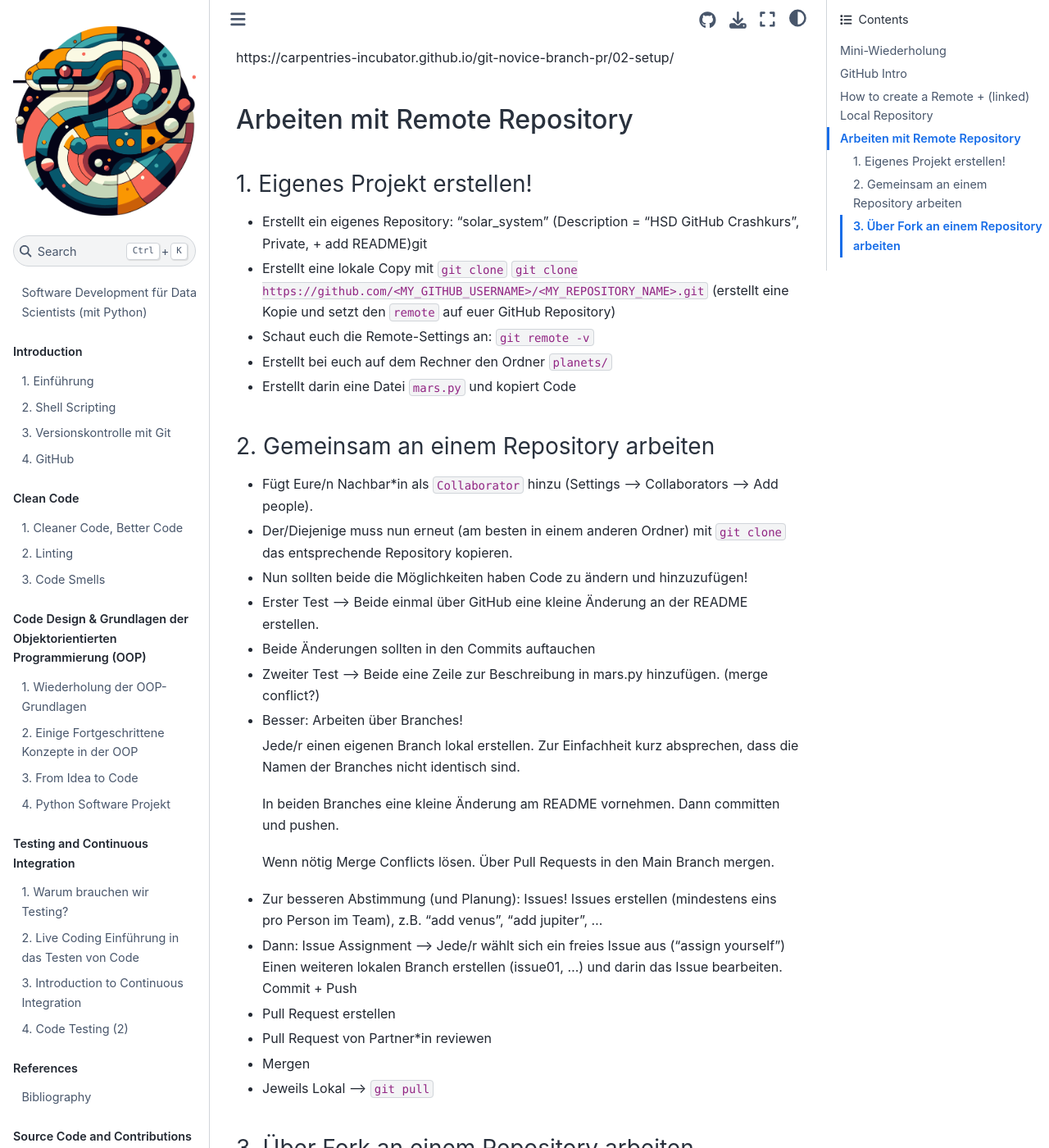
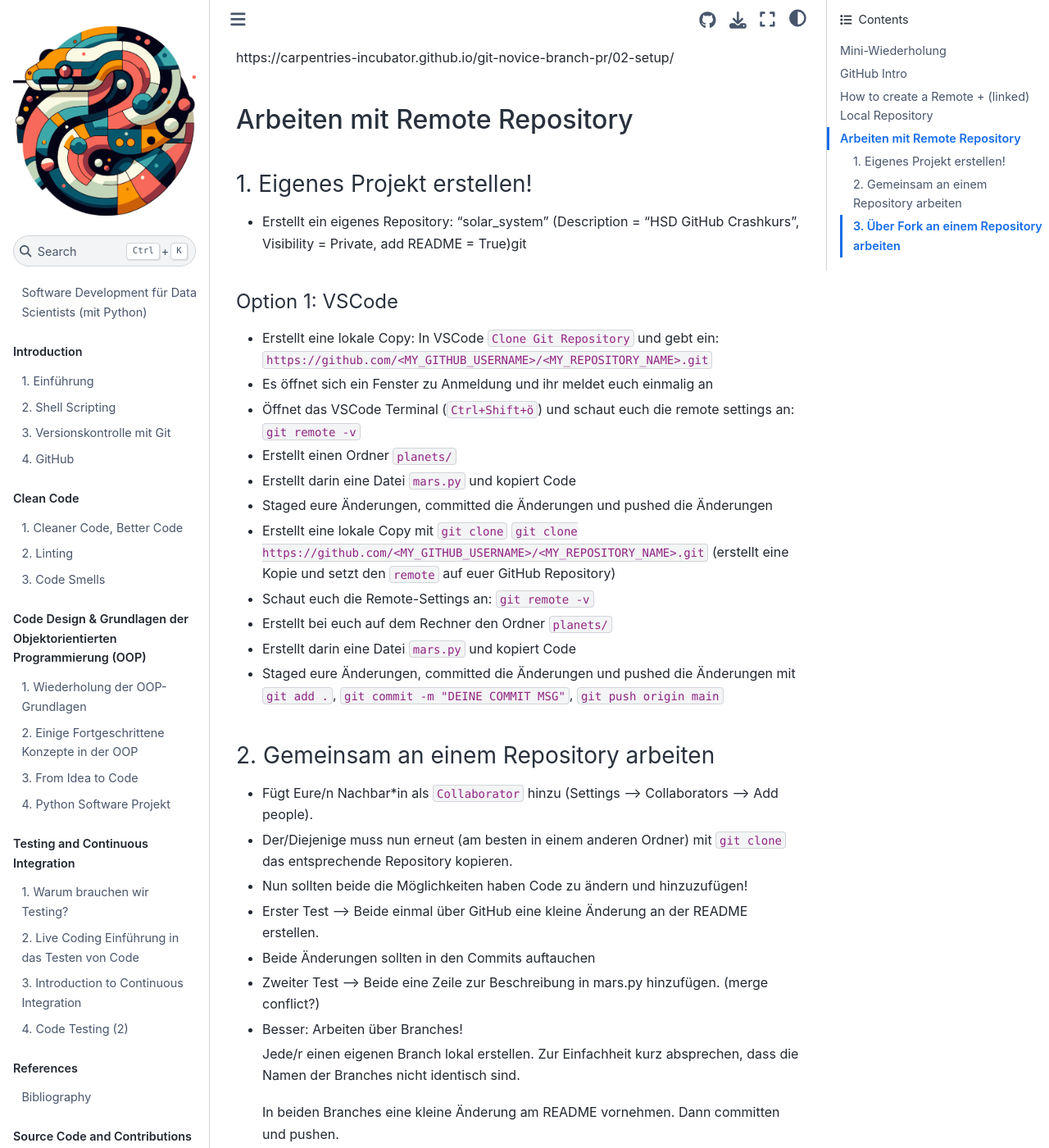
Before and after one commit to florian-huber/data_science_software_dev, a Jupyter Book: the page built from live_coding_sessions/live_coding_03_github_live_coding.md, in a window 1280 px wide and 1400 px high, scrolled down 1823 px. Shown: the whole window at 82% size. Built offline with Jupyter Book 1.0.4 settings and Sphinx 7.4.7 and the Sphinx Book theme 1.1.4, drawn with Linux system fonts in a browser that asks for light colours; pages that are not in the unit, such as notebooks, are missing from menus.

Commit message:
Updated Livecoding github

```diff
--- a/live_coding_sessions/live_coding_03_github_live_coding.md
+++ b/live_coding_sessions/live_coding_03_github_live_coding.md
@@ -71,7 +71,16 @@ https://carpentries-incubator.github.io/git-novice-branch-pr/02-setup/
 ### 1. Eigenes Projekt erstellen!
 
 - Erstellt ein eigenes Repository: "solar_system"
-  (Description = "HSD GitHub Crashkurs", Private, + add README)git
+  (Description = "HSD GitHub Crashkurs", Visibility = Private, add README = True)git
+
+#### Option 1: VSCode
+- Erstellt eine lokale Copy: In VSCode `Clone Git Repository` und gebt ein: `https://github.com/<MY_GITHUB_USERNAME>/<MY_REPOSITORY_NAME>.git`
+- Es öffnet sich ein Fenster zu Anmeldung und ihr meldet euch einmalig an
+- Öffnet das VSCode Terminal (`Ctrl+Shift+ö`) und schaut euch die remote settings an: `git remote -v`
+- Erstellt einen Ordner `planets/`
+- Erstellt darin eine Datei `mars.py` und kopiert Code
+- Staged eure Änderungen, committed die Änderungen und pushed die Änderungen
+
 
 - Erstellt eine lokale Copy mit `git clone`
   `git clone https://github.com/<MY_GITHUB_USERNAME>/<MY_REPOSITORY_NAME>.git`
@@ -79,6 +88,7 @@ https://carpentries-incubator.github.io/git-novice-branch-pr/02-setup/
 - Schaut euch die Remote-Settings an: `git remote -v`
 - Erstellt bei euch auf dem Rechner den Ordner `planets/`
 - Erstellt darin eine Datei `mars.py` und kopiert Code
+- Staged eure Änderungen, committed die Änderungen und pushed die Änderungen mit `git add .`, `git commit -m "DEINE COMMIT MSG"`, `git push origin main`
 
 
 
```
